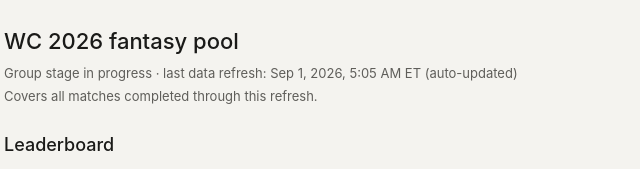
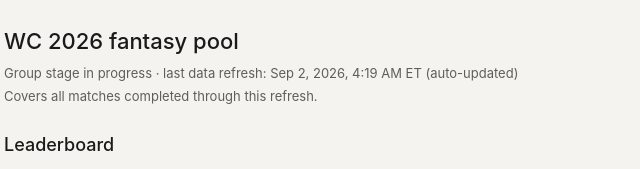
Before and after one commit to pranavshankar-dev/WC-Fantasy-League, a website: page index.html in a window 1280 px wide. Shown: the top 169 px of the page, 256-896 px from the left. Drawn offline with Linux system fonts and the light colour scheme.

Commit message:
Auto-update WC pool standings 2026-09-02 08:19 UTC

```diff
--- a/index.html
+++ b/index.html
@@ -137,7 +137,7 @@
 // EDITABLE DATA — update these two sections each refresh, then re-upload.
 // =======================================================================
 
-const LAST_UPDATED = "Sep 1, 2026, 5:05 AM ET (auto-updated)";
+const LAST_UPDATED = "Sep 2, 2026, 4:19 AM ET (auto-updated)";
 
 const players = [
   { name: "Ram", heroes: ["USA","Brazil","Netherlands","Portugal"], villains: ["Iran","Curacao","Turkiye","Sweden"] },
```
